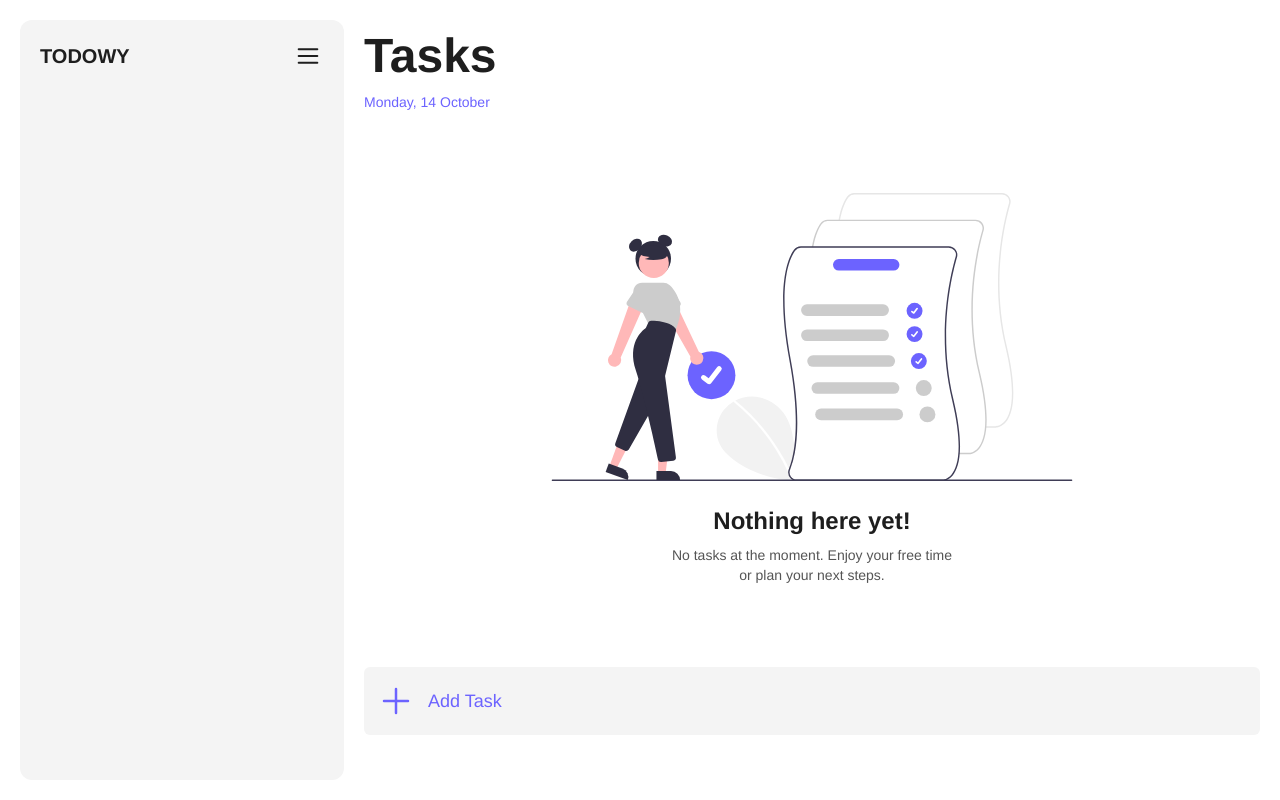
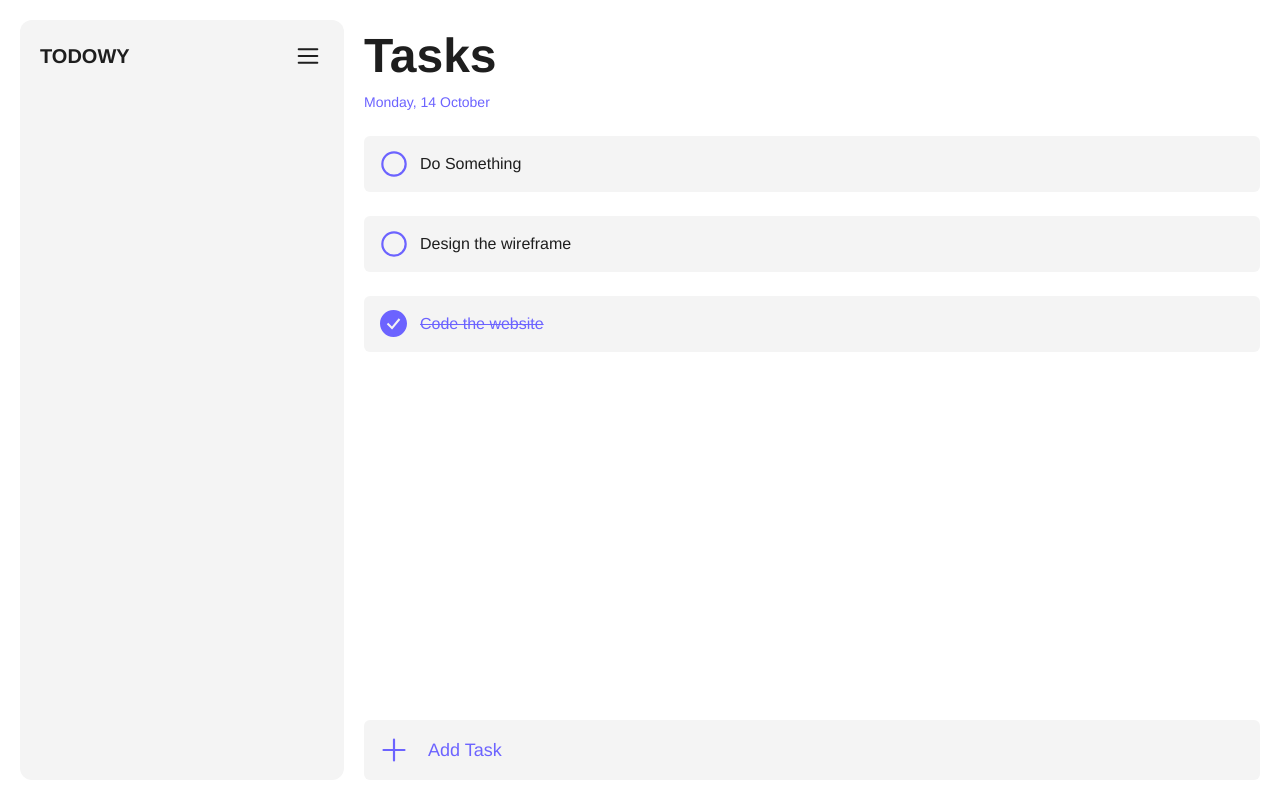
Before and after one commit to namdosanwannabe/Todowy, a React (Vite) app: page / in a window 1280 px wide. Built offline with nearby package versions, Linux system fonts and the light colour scheme.

Commit message:
Added Todo Component

```diff
--- a/src/App.jsx
+++ b/src/App.jsx
@@ -1,10 +1,17 @@
 import { useState } from "react";
 import "./App.css";
-import menu from "./assets/images/icons/menu-icon.svg";
 import background from "./assets/images/background-image.svg";
 import plus from "./assets/images/icons/plus-icon.svg";
 import circle from "./assets/images/icons/circle-outlined-icon.svg";
+import circleFilled from "./assets/images/icons/circle-filled-icon.svg";
 import Header from "./Header";
+import Sidebar from "./Sidebar";
+
+const initialData = [
+  { id: 1, title: "Do Something", done: false },
+  { id: 2, title: "Design the wireframe", done: false },
+  { id: 3, title: "Code the website", done: true },
+];
 
 export default function App() {
   return (
@@ -15,54 +22,29 @@ export default function App() {
   );
 }
 
-function Sidebar() {
-  const [isOpen, setIsOpen] = useState(true);
-
-  return (
-    <div
-      className={`sidebar h-full bg-light rounded-xl p-5 pb-8 transition-width duration-300 ease-in-out ${
-        isOpen ? "w-sidebar" : "w-20"
-      }`}
-    >
-      <div
-        className={`menu-container w-full flex items-center ${
-          isOpen ? "justify-between" : "justify-center"
-        }`}
-      >
-        {isOpen && <p className="logo text-xl uppercase font-bold">Todowy</p>}
-        <img
-          src={menu}
-          alt="Menu Icon"
-          className="cursor-pointer"
-          onClick={() => setIsOpen(!isOpen)}
-        />
-      </div>
-    </div>
-  );
-}
-
 function Main() {
   //Add the state here
+  const [todo, setTodo] = useState(initialData);
 
   return (
     <div className="flex flex-col flex-1 gap-6">
       <Header />
-      <TodoList />
+      <TodoList todo={todo} />
       <Input />
     </div>
   );
 }
 
-function TodoList() {
-  return (
-    <div className="w-full h-4/6">
-      <div className="empty-holder h-full flex flex-col justify-center items-center gap-6">
+function TodoList({ todo }) {
+  if (!todo.length)
+    return (
+      <div className="empty-holder w-full h-full flex flex-col justify-center items-center gap-6">
         <img
           src={background}
           alt="Woman with Paper"
           className="w-full h-full max-h-72"
         />
-        <div className="text-center flex flex-col items-center gap-2">
+        <div className="text-center flex flex-col items-center gap-1">
           <h3 className="text-2xl font-black">Nothing here yet!</h3>
           <p className="text-gray text-sm w-8/12 text-center">
             No tasks at the moment. Enjoy your free time or plan your next
@@ -70,6 +52,18 @@ function TodoList() {
           </p>
         </div>
       </div>
+    );
+
+  return (
+    <div className="w-full h-full flex flex-col gap-6">
+      {todo.map((item) => (
+        <Todo
+          key={item.id}
+          id={item.id}
+          title={item.title}
+          isDone={item.done}
+        />
+      ))}
     </div>
   );
 }
@@ -80,7 +74,7 @@ function Input() {
 
   return (
     <div
-      className="input-field-container w-full p-5 bg-light text-black relative rounded-md pl-16 "
+      className="input-field-container w-full py-4 bg-light text-black relative rounded-md pl-16 "
       onFocus={() => {
         setIsFocused(true);
         setPlaceholder(`Try typing "Design a website."`);
@@ -90,7 +84,7 @@ function Input() {
         setPlaceholder("Add Task");
       }}
     >
-      <div className="plus-icon-container absolute top-1/2 left-4 transform -translate-y-1/2">
+      <div className="plus-icon-container w-7 h-7 absolute top-1/2 left-4 transform -translate-y-1/2">
         <img
           className={`transition-opacity duration-300 ease-in-out top-0 left-0 ${
             isFocused ? "opacity-0" : "opacity-100"
@@ -117,3 +111,29 @@ function Input() {
     </div>
   );
 }
+
+function Todo({ id, title, isDone }) {
+  return (
+    <div className="input-field-container w-full py-4 bg-light text-black relative rounded-md pl-14">
+      <div className="plus-icon-container w-7 h-7 absolute top-1/2 left-4 transform -translate-y-1/2">
+        <img
+          className={`transition-opacity duration-300 ease-in-out top-0 left-0 ${
+            isDone ? "opacity-0" : "opacity-100"
+          }`}
+          src={circle}
+          alt="Circle Icon"
+        />
+        <img
+          className={`transition-opacity duration-300 ease-in-out absolute top-0 left-0 ${
+            isDone ? "opacity-100" : "opacity-0"
+          }`}
+          src={circleFilled}
+          alt="Circle Icon"
+        />
+      </div>
+      <span className={`${isDone ? "line-through text-primary" : null}`}>
+        {title}
+      </span>
+    </div>
+  );
+}
--- /dev/null
+++ b/src/Sidebar.jsx
@@ -0,0 +1,27 @@
+import { useState } from "react";
+import menu from "./assets/images/icons/menu-icon.svg";
+
+export default function Sidebar() {
+  const [isOpen, setIsOpen] = useState(true);
+
+  return (
+    <div
+      className={`sidebar h-full rounded-xl p-5 pb-8 transition-width duration-300 ease-in-out
+        ${isOpen ? "w-sidebar" : "w-20"} ${isOpen ? "bg-light" : "bg-inherit"}`}
+    >
+      <div
+        className={`menu-container w-full flex items-center ${
+          isOpen ? "justify-between" : "justify-center"
+        }`}
+      >
+        {isOpen && <p className="logo text-xl uppercase font-bold">Todowy</p>}
+        <img
+          src={menu}
+          alt="Menu Icon"
+          className="cursor-pointer"
+          onClick={() => setIsOpen(!isOpen)}
+        />
+      </div>
+    </div>
+  );
+}
```
Also changed, not shown: 1 other file (tests, documents, lock files or other folders).
